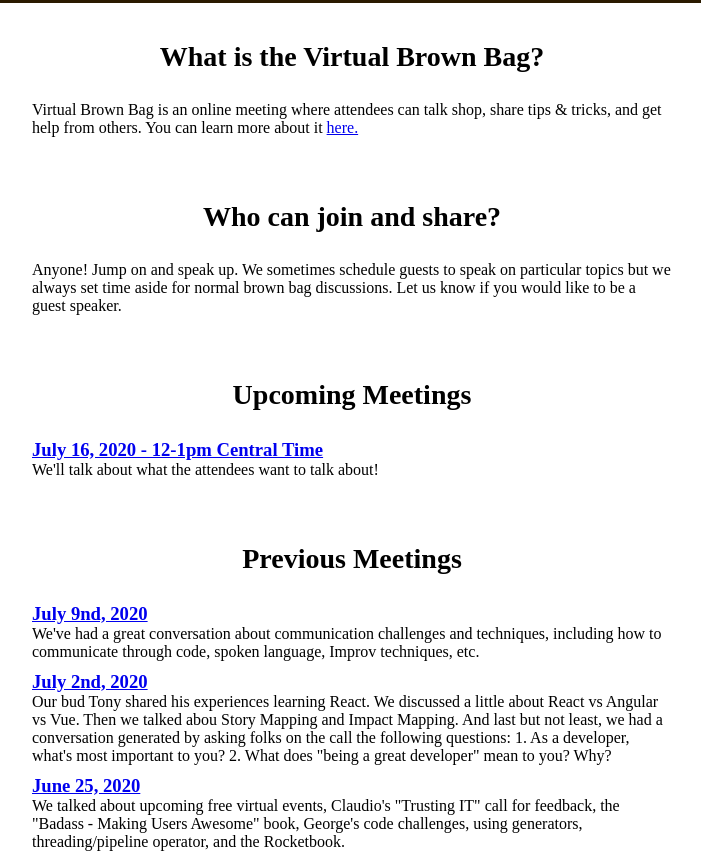
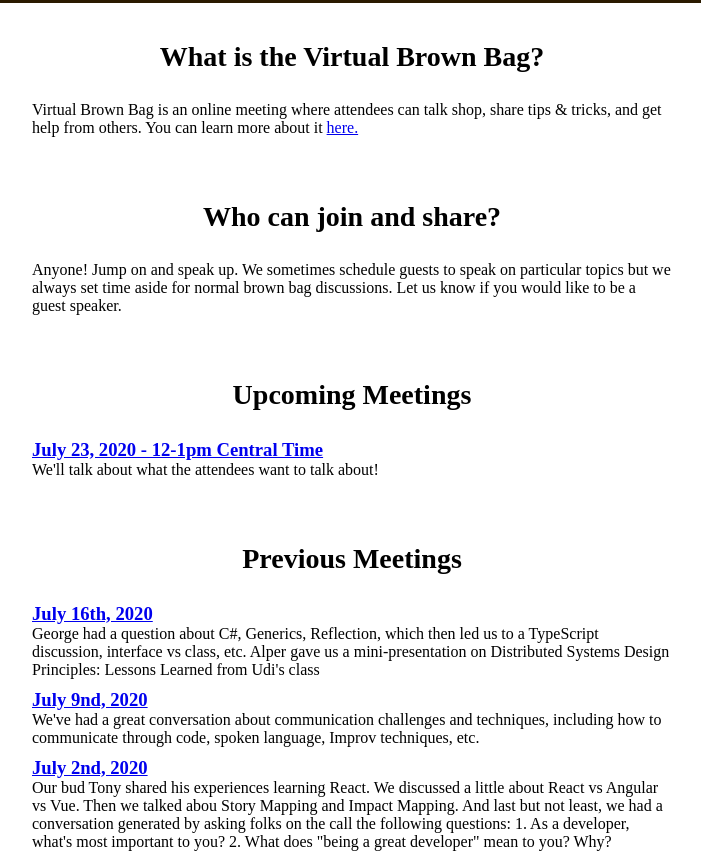
Before and after one commit to virtualbrownbag/virtualbrownbag.github.io, a website: page index.html in a window 1280 px wide. Shown: the part 412-1270 px from the top of the page, without its empty margins (298-999 px from the left). Drawn offline with Linux system fonts and the light colour scheme; a web font is replaced by a local one.

Commit message:
add link to july 16 vid

```diff
--- a/index.html
+++ b/index.html
@@ -50,7 +50,7 @@
       <ol>
         <li>
           <h4>
-            <a href="https://join.skype.com/xhBzvYNiIM7O">July 16, 2020 - 12-1pm Central Time</a>
+            <a href="https://join.skype.com/xhBzvYNiIM7O">July 23, 2020 - 12-1pm Central Time</a>
           </h4>
           We'll talk about what the attendees want to talk about!
         </li>
@@ -60,6 +60,15 @@
     <section id="previous-meetings">
       <h3>Previous Meetings</h3>
       <ol>
+        <li>
+          <h4>
+            <a href="https://youtu.be/okhFw_icxQU">July 16th, 2020</a>
+          </h4>
+          George had a question about C#, Generics, Reflection, which then led us to a TypeScript discussion, interface
+          vs class,
+          etc.
+          Alper gave us a mini-presentation on Distributed Systems Design Principles: Lessons Learned from Udi's class
+        </li>
         <li>
           <h4>
             <a href="https://youtu.be/o5a0tffYE2g">July 9nd, 2020</a>
```
